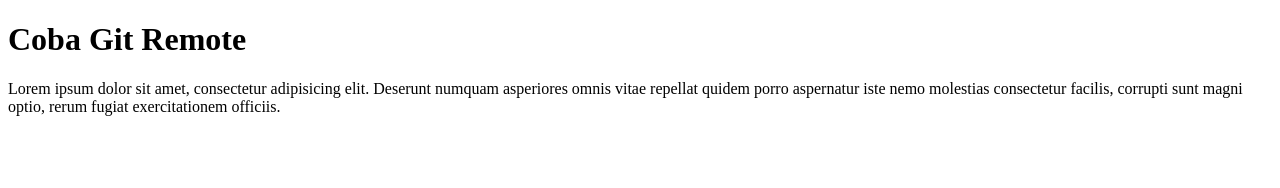
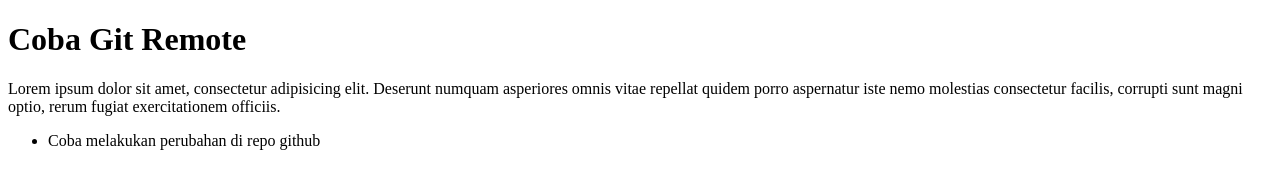
Before and after one commit to anggernuramin/git-test-1, a plain HTML site: page index.html in a window 1280 px wide. Drawn offline with Linux system fonts and the light colour scheme.

Commit message:
tambah list item pada file index.html

```diff
--- a/index.html
+++ b/index.html
@@ -13,6 +13,9 @@
   <p>Lorem ipsum dolor sit amet, consectetur adipisicing elit. Deserunt numquam asperiores omnis vitae repellat quidem
     porro aspernatur iste nemo molestias consectetur facilis, corrupti sunt magni optio, rerum fugiat exercitationem
     officiis.</p>
+   <ul>
+     <li>Coba melakukan perubahan di repo github</li>
+  </ul>
 </body>
 
 </html>
```
